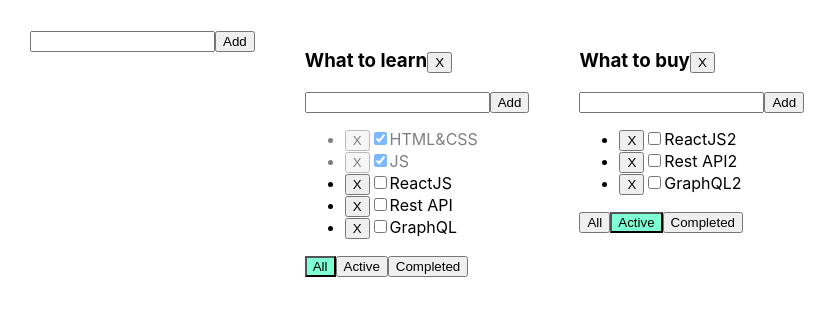
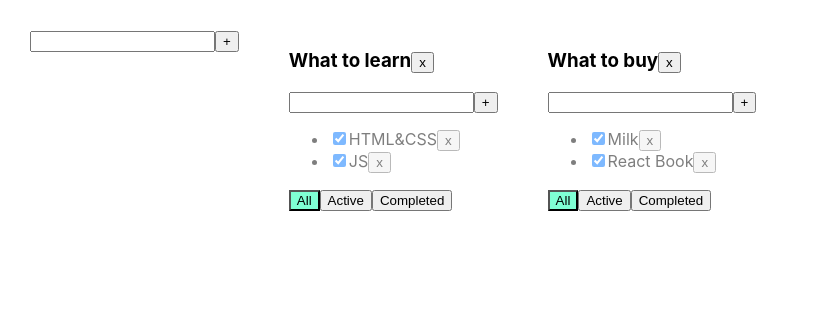
Before and after one commit to denbarabraza/Todolist, a React (Create React App) app: page / in a window 1280 px wide. Shown: the top 316 px of the page, without its empty margins (0-837 px from the left). Built offline with nearby package versions, Linux system fonts and the light colour scheme.

Commit message:
Tuesday_02

```diff
--- a/src/AddTodoItem.tsx
+++ /dev/null
@@ -1,45 +0,0 @@
-import React, {ChangeEvent, KeyboardEvent, useState} from "react";
-import {Button} from "./components/Button";
-
-type addTodoItemPropsType = {
-    addItem: (title: string) => void
-}
-export const AddTodoItem: React.FC<addTodoItemPropsType> = (props) => {
-    const [newTask, setNewTask] = useState('')
-    const [error, setError] = useState<string | null>(null)
-
-    const onChangeHandler = (e: ChangeEvent<HTMLInputElement>) => {
-        setNewTask(e.currentTarget.value)
-        setError('')
-    }
-    const onKeyDownHandler = (e: KeyboardEvent<HTMLInputElement>) => {
-        setError('')
-        if (e.key === 'Enter') {
-            onClickHandler()
-        }
-    }
-    const onClickHandler = () => {
-        if (newTask.trim()) {
-            props.addItem(newTask.trim())
-            setNewTask('')
-        } else {
-            setError('Title is required')
-        }
-    }
-
-    return (
-        <div>
-            <input
-                value={newTask}
-                onChange={onChangeHandler}
-                onKeyDown={onKeyDownHandler}
-                className={error ? 'error' : ''}
-            />
-            <Button
-                name={"Add"}
-                callBack={onClickHandler}
-            />
-            {error && <div className={'error-message'}>{error}</div>}
-        </div>
-    )
-}
--- a/src/App.tsx
+++ b/src/App.tsx
@@ -1,118 +1,134 @@
 import React, {useState} from 'react';
 import './App.css';
-import {v1} from "uuid";
-import {Todolist} from "./Todolist";
-import {AddTodoItem} from "./AddTodoItem";
+import {TaskType, Todolist} from './Todolist';
+import {v1} from 'uuid';
+import {InputItem} from "./components/InputItem";
+import EditableSpan from "./components/EditableSpan";
 
-export type FilteredType = 'All' | 'Active' | 'Completed'
-export type TodolistsType = {
+export type FilterValuesType = "all" | "active" | "completed";
+type TodolistType = {
     id: string
     title: string
-    filter: FilteredType
-};
+    filter: FilterValuesType
+}
+
+type TasksStateType = {
+    [key: string]: Array<TaskType>
+}
+
 
 function App() {
+    let todolistId1 = v1();
+    let todolistId2 = v1();
 
-    let todolistID1 = v1();
-    let todolistID2 = v1();
-
-    let [todolists, setTodolists] = useState<Array<TodolistsType>>([
-        {id: todolistID1, title: 'What to learn', filter: 'All'},
-        {id: todolistID2, title: 'What to buy', filter: 'Active'},
+    let [todolists, setTodolists] = useState<Array<TodolistType>>([
+        {id: todolistId1, title: "What to learn", filter: "all"},
+        {id: todolistId2, title: "What to buy", filter: "all"}
     ])
 
-    let [tasks, setTasks] = useState({
-        [todolistID1]: [
+    let [tasks, setTasks] = useState<TasksStateType>({
+        [todolistId1]: [
             {id: v1(), title: "HTML&CSS", isDone: true},
-            {id: v1(), title: "JS", isDone: true},
-            {id: v1(), title: "ReactJS", isDone: false},
-            {id: v1(), title: "Rest API", isDone: false},
-            {id: v1(), title: "GraphQL", isDone: false},
+            {id: v1(), title: "JS", isDone: true}
         ],
-        [todolistID2]: [
-            {id: v1(), title: "HTML&CSS2", isDone: true},
-            {id: v1(), title: "JS2", isDone: true},
-            {id: v1(), title: "ReactJS2", isDone: false},
-            {id: v1(), title: "Rest API2", isDone: false},
-            {id: v1(), title: "GraphQL2", isDone: false},
+        [todolistId2]: [
+            {id: v1(), title: "Milk", isDone: true},
+            {id: v1(), title: "React Book", isDone: true}
         ]
     });
 
-    //Удаление таски
-    const removeTask = (todolistsID: string, taskID: string) => {
-        setTasks({...tasks, [todolistsID]: tasks[todolistsID].filter(el => el.id !== taskID)})
+
+    function removeTask(id: string, todolistId: string) {
+        //достанем нужный массив по todolistId:
+        let todolistTasks = tasks[todolistId];
+        // перезапишем в этом объекте массив для нужного тудулиста отфилтрованным массивом:
+        tasks[todolistId] = todolistTasks.filter(t => t.id != id);
+        // засетаем в стейт копию объекта, чтобы React отреагировал перерисовкой
+        setTasks({...tasks});
     }
-
-    //Фильтр таски
-    const filteredTask = (todolistsID: string, v: FilteredType) => {
-        setTodolists(todolists.map((el) => el.id === todolistsID ? {...el, filter: v} : el))
+    function addTask(title: string, todolistId: string) {
+        let task = {id: v1(), title: title, isDone: false};
+        //достанем нужный массив по todolistId:
+        let todolistTasks = tasks[todolistId];
+        // перезапишем в этом объекте массив для нужного тудулиста копией, добавив в начало новую таску:
+        tasks[todolistId] = [task, ...todolistTasks];
+        // засетаем в стейт копию объекта, чтобы React отреагировал перерисовкой
+        setTasks({...tasks});
     }
-
-    //Добавление таски
-    const addTasks = (todolistsID: string, title: string) => {
-        let newTask = {
-            id: v1(),
-            title: title,
-            isDone: true
+    function changeStatus(id: string, isDone: boolean, todolistId: string) {
+        //достанем нужный массив по todolistId:
+        let todolistTasks = tasks[todolistId];
+        // найдём нужную таску:
+        let task = todolistTasks.find(t => t.id === id);
+        //изменим таску, если она нашлась
+        if (task) {
+            task.isDone = isDone;
+            // засетаем в стейт копию объекта, чтобы React отреагировал перерисовкой
+            setTasks({...tasks});
         }
-        setTasks({...tasks, [todolistsID]: [newTask, ...tasks[todolistsID]]})
     }
-
-    //Изменение значения checked
-    const changeTaskStatus = (todolistsID: string, taskID: string, isDone: boolean) => {
-        setTasks({
-            ...tasks,
-            [todolistsID]: tasks[todolistsID].map(el => el.id === taskID ? {...el, isDone: isDone} : el)
-        })
+    function changeFilter(value: FilterValuesType, todolistId: string) {
+        let todolist = todolists.find(tl => tl.id === todolistId);
+        if (todolist) {
+            todolist.filter = value;
+            setTodolists([...todolists])
+        }
     }
-
-    // Удаление Todolist
-    const removeTodolist = (todolistsID: string) => {
-        setTodolists(todolists.filter(el => el.id !== todolistsID))
-        delete tasks[todolistsID]
+    function removeTodolist(id: string) {
+        // засунем в стейт список тудулистов, id которых не равны тому, который нужно выкинуть
+        setTodolists(todolists.filter(tl => tl.id != id));
+        // удалим таски для этого тудулиста из второго стейта, где мы храним отдельно таски
+        delete tasks[id]; // удаляем св-во из объекта... значением которого являлся массив тасок
+        // засетаем в стейт копию объекта, чтобы React отреагировал перерисовкой
+        setTasks({...tasks});
     }
-    //Добавление Todolist
-    const addTodo=(title:string)=>{
-        let newTodo:TodolistsType={
-            id: v1(),
-            title: title,
-            filter: 'All'
-        }
+    const addNewTodo=(title:string)=>{
+        let newTodo:TodolistType={id: v1(), title: title, filter: "all"}
         setTodolists([newTodo,...todolists])
         setTasks({
             ...tasks,
             [newTodo.id]:[]
         })
     }
+    const updateTitleTask=(todolistId: string, taskID: string, uptitle:string)=>{
+        setTasks({...tasks, [todolistId]:[...tasks[todolistId].map(e=>e.id===taskID ? {...e, title:uptitle}:e)]})
+    }
+    const updateTitleTodo=(todolistId: string, uptitle:string)=>{
+        setTodolists(todolists.map(e=>e.id===todolistId ? {...e, title:uptitle}:e))
+    }
 
     return (
         <div className="App">
-        <AddTodoItem addItem={addTodo}/>
-            {todolists.map((e) => {
+            <InputItem callback={(title)=>{addNewTodo(title)}}/>
+            {
+                todolists.map(tl => {
+                    let allTodolistTasks = tasks[tl.id];
+                    let tasksForTodolist = allTodolistTasks;
 
-                let afterFilter = tasks[e.id]
-                if (e.filter === 'Active') {
-                    afterFilter = tasks[e.id].filter((el) => !el.isDone)
-                }
-                if (e.filter === 'Completed') {
-                    afterFilter = tasks[e.id].filter((el) => el.isDone)
-                }
+                    if (tl.filter === "active") {
+                        tasksForTodolist = allTodolistTasks.filter(t => t.isDone === false);
+                    }
+                    if (tl.filter === "completed") {
+                        tasksForTodolist = allTodolistTasks.filter(t => t.isDone === true);
+                    }
 
-                return (
-                    <Todolist
-                        key={e.id}
-                        todolistsID={e.id}
-                        title={e.title}
-                        tasks={afterFilter}
+                    return <Todolist
+                        key={tl.id}
+                        id={tl.id}
+                        title={tl.title}
+                        tasks={tasksForTodolist}
                         removeTask={removeTask}
-                        filteredTask={filteredTask}
-                        addTasks={addTasks}
-                        changeTaskStatus={changeTaskStatus}
-                        filter={e.filter}
+                        changeFilter={changeFilter}
+                        addTask={addTask}
+                        changeTaskStatus={changeStatus}
+                        filter={tl.filter}
                         removeTodolist={removeTodolist}
+                        updateTitleTask={updateTitleTask}
+                        updateTitleTodo={updateTitleTodo}
                     />
-                )
-            })}
+                })
+            }
+
         </div>
     );
 }
--- a/src/Todolist.tsx
+++ b/src/Todolist.tsx
@@ -1,93 +1,77 @@
-import {FilteredType} from "./App";
-import React from "react";
-import {Button} from "./components/Button";
-import {AddTodoItem} from "./AddTodoItem";
+import React, {ChangeEvent, useState, KeyboardEvent} from 'react';
+import {FilterValuesType} from './App';
+import {InputItem} from "./components/InputItem";
+import EditableSpan from "./components/EditableSpan";
 
-type TasksPropsType = {
+export type TaskType = {
     id: string
     title: string
     isDone: boolean
 }
-type TodolistPropsType = {
+
+type PropsType = {
+    id: string
     title: string
-    todolistsID: string
-    tasks: Array<TasksPropsType>
-    removeTask: (todolistsID: string, taskID: string) => void
-    filteredTask: (todolistsID: string, v: FilteredType) => void
-    addTasks: (todolistsID: string, title: string) => void
-    changeTaskStatus: (todolistsID: string, taskID: string, isDone: boolean) => void
-    filter: FilteredType
-    removeTodolist: (todolistsID: string) => void
+    tasks: Array<TaskType>
+    removeTask: (taskId: string, todolistId: string) => void
+    changeFilter: (value: FilterValuesType, todolistId: string) => void
+    addTask: (title: string, todolistId: string) => void
+    changeTaskStatus: (id: string, isDone: boolean, todolistId: string) => void
+    removeTodolist: (id: string) => void
+    filter: FilterValuesType
+    updateTitleTask:(todolistId: string, taskID: string, uptitle:string)=>void
+    updateTitleTodo:(todolistId: string,  uptitle:string)=>void
 }
 
-export const Todolist: React.FC<TodolistPropsType> = (props) => {
+export function Todolist(props: PropsType) {
 
-    const remTaskHandler = (elID: string) => {
-        props.removeTask(props.todolistsID, elID)
+    const removeTodolist = () => props.removeTodolist(props.id)
+    const onAllClickHandler = () => props.changeFilter("all", props.id);
+    const onActiveClickHandler = () => props.changeFilter("active", props.id);
+    const onCompletedClickHandler = () => props.changeFilter("completed", props.id);
+    const setInputValue=(title:string)=>{
+        props.addTask(title,props.id)
     }
-    const filterTsarTasksHandler = (v: FilteredType) => {
-        props.filteredTask(props.todolistsID, v)
+    const upTitle=(taskID:string,uptitle:string)=>{
+        props.updateTitleTask(props.id,taskID,uptitle)
     }
-    const onChangeStatus = (tID: string, isDone: boolean) => {
-        props.changeTaskStatus(props.todolistsID, tID, isDone)
-    }
-    const onClickRemoveTodolistHandler = () => {
-        props.removeTodolist(props.todolistsID)
-    }
-    const addTaskHandler = (title: string) => {
-        props.addTasks(props.todolistsID, title)
+    const upTodo=(uptitle:string)=>{
+        props.updateTitleTodo(props.id,uptitle)
     }
 
-    return (
+    return <div>
+        <h3>
+            <EditableSpan title={props.title} callback={upTodo}/>
+            <button onClick={removeTodolist}>x</button>
+        </h3>
+        <InputItem callback={(title)=>setInputValue(title)}/>
+        <ul>
+            {
+                props.tasks.map(t => {
+                    const onClickHandler = () => props.removeTask(t.id, props.id)
+                    const onChangeHandler = (e: ChangeEvent<HTMLInputElement>) => {
+                        let newIsDoneValue = e.currentTarget.checked;
+                        props.changeTaskStatus(t.id, newIsDoneValue, props.id);
+                    }
+
+                    return <li key={t.id} className={t.isDone ? "is-done" : ""}>
+                        <input type="checkbox" onChange={onChangeHandler} checked={t.isDone}/>
+                        <EditableSpan title={t.title} callback={(uptitle)=>{upTitle(t.id, uptitle)}}/>
+                        <button onClick={onClickHandler}>x</button>
+                    </li>
+                })
+            }
+        </ul>
         <div>
-            <h3>
-                {props.title}
-                <button onClick={onClickRemoveTodolistHandler}> X</button>
-            </h3>
-
-            <AddTodoItem addItem={addTaskHandler}/>
-
-            <ul>
-                {props.tasks.map((el) => {
-
-                    return (
-                        <li key={el.id} className={el.isDone ? 'is-done' : ''}>
-                            <Button
-                                name={'X'}
-                                callBack={() => remTaskHandler(el.id)}
-                            />
-                            <input
-                                type={"checkbox"}
-                                checked={el.isDone}
-                                onChange={(event) => onChangeStatus(el.id, event.currentTarget.checked)}
-                            />
-                            <span>{el.title}</span>
-                        </li>
-                    )
-                })}
-            </ul>
-
-            <Button
-                name={'All'}
-                callBack={() => {
-                    filterTsarTasksHandler('All')
-                }}
-                filter={props.filter}
-            />
-            <Button
-                name={'Active'}
-                callBack={() => {
-                    filterTsarTasksHandler('Active')
-                }}
-                filter={props.filter}
-            />
-            <Button
-                name={'Completed'}
-                callBack={() => {
-                    filterTsarTasksHandler('Completed')
-                }}
-                filter={props.filter}
-            />
+            <button className={props.filter === 'all' ? "active-filter" : ""}
+                    onClick={onAllClickHandler}>All
+            </button>
+            <button className={props.filter === 'active' ? "active-filter" : ""}
+                    onClick={onActiveClickHandler}>Active
+            </button>
+            <button className={props.filter === 'completed' ? "active-filter" : ""}
+                    onClick={onCompletedClickHandler}>Completed
+            </button>
         </div>
-    )
+    </div>
 }
--- a/src/components/Button.tsx
+++ /dev/null
@@ -1,23 +0,0 @@
-import React from "react";
-import {FilteredType} from "../App";
-
-type ButtonPropsType = {
-    name: string
-    callBack: () => void
-    filter?: FilteredType
-}
-
-export const Button: React.FC<ButtonPropsType> = (props) => {
-    const onClickButtonHandler = () => {
-        return (
-            props.callBack()
-        )
-    }
-    return (
-        <button
-            onClick={onClickButtonHandler}
-            className={props.name === props.filter ? 'active-filter' : ''}>
-            {props.name}
-        </button>
-    )
-}
--- /dev/null
+++ b/src/components/EditableSpan.tsx
@@ -0,0 +1,43 @@
+import React, {ChangeEvent, useState} from 'react';
+
+export type EditableSpanPropsType = {
+    title: string
+    callback: (uptitle: string) => void
+}
+
+const EditableSpan: React.FC<EditableSpanPropsType> = (props) => {
+
+    const [edit, setEdit] = useState(false)
+    const [uptitle, setUpTitle] = useState(props.title)
+
+    const addUpdateTitle=()=>{
+        props.callback(uptitle)
+
+    }
+
+    const onDoubleClickHandler = () => {
+        setEdit(!edit)
+        edit && addUpdateTitle()
+    }
+    const onChangeHandler=(e:ChangeEvent<HTMLInputElement>)=>{
+        setUpTitle(e.currentTarget.value)
+    }
+
+
+    return (
+        edit ?
+            <input
+                value={uptitle}
+                onBlur={onDoubleClickHandler}
+                onChange={onChangeHandler}
+                autoFocus
+            />
+            : <span
+                onDoubleClick={onDoubleClickHandler}
+            >
+                {props.title}
+        </span>
+    );
+};
+
+export default EditableSpan;
--- /dev/null
+++ b/src/components/InputItem.tsx
@@ -0,0 +1,41 @@
+import React, {ChangeEvent, KeyboardEvent, useState} from 'react';
+
+export type InputItemPropsType={
+    callback: (title: string) => void
+}
+export const InputItem:React.FC<InputItemPropsType> = (props) => {
+
+    let [title, setTitle] = useState("")
+    let [error, setError] = useState<string | null>(null)
+
+    const onChangeHandler = (e: ChangeEvent<HTMLInputElement>) => {
+        setTitle(e.currentTarget.value)
+    }
+    const onKeyPressHandler = (e: KeyboardEvent<HTMLInputElement>) => {
+        setError(null);
+        if (e.charCode === 13) {
+            addTask();
+        }
+    }
+    const addTask = () => {
+        let newTitle = title.trim();
+        if (newTitle !== "") {
+            props.callback(newTitle);
+            setTitle("");
+        } else {
+            setError("Title is required");
+        }
+    }
+
+    return (
+            <div>
+                <input value={title}
+                       onChange={onChangeHandler}
+                       onKeyPress={onKeyPressHandler}
+                       className={error ? "error" : ""}
+                />
+                <button onClick={addTask}>+</button>
+                {error && <div className="error-message">{error}</div>}
+            </div>
+    );
+};
--- a/src/index.tsx
+++ b/src/index.tsx
@@ -1,8 +1,14 @@
 import React from 'react';
-import ReactDOM from 'react-dom';
 import './index.css';
-import App from "./App";
+import App from './App';
+import * as serviceWorker from './serviceWorker';
+import { createRoot } from 'react-dom/client';
 
+const container  = document.getElementById('root') as HTMLElement
+const root = createRoot(container);
+root.render(<App />);
 
-ReactDOM.render(
-    <App/>,  document.getElementById('root'));
+// If you want your app to work offline and load faster, you can change
+// unregister() to register() below. Note this comes with some pitfalls.
+// Learn more about service workers: https://bit.ly/CRA-PWA
+serviceWorker.unregister();
```
Also changed, not shown: src/App.css (+5 -4 lines), src/reportWebVitals.ts (deleted, +0 -15 lines), 1 other file (tests, documents, lock files or other folders).
